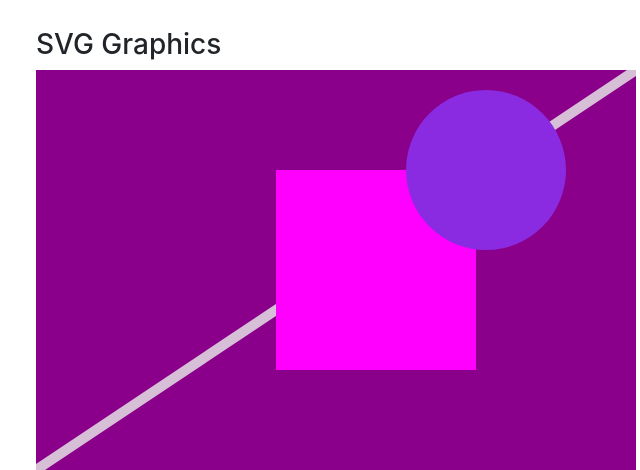
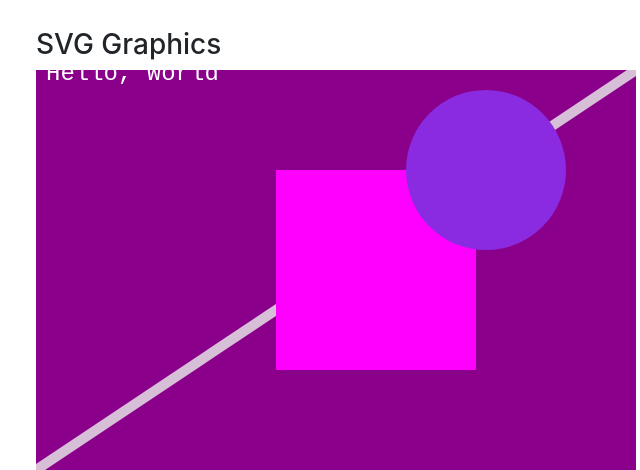
Before and after one commit to ddanskin/fun-with-data, a plain HTML site: page index.html in a window 1280 px wide. Shown: the part 642-1112 px from the top of the page, 49-689 px from the left. Drawn offline with nearby package versions, Linux system fonts and the light colour scheme.

Commit message:
add text to svg

```diff
--- a/index.html
+++ b/index.html
@@ -43,6 +43,12 @@
                                 cx="450" cy="100" r="80"
                                 style="fill: #8A2BE2"
                             />
+                            <text
+                                x="10" y="10"
+                                font-family="monospace"
+                                font-size="24"
+                                fill="#fff">Hello, World</text>
+
                         </svg>
                     </div>
                 </div>
```
